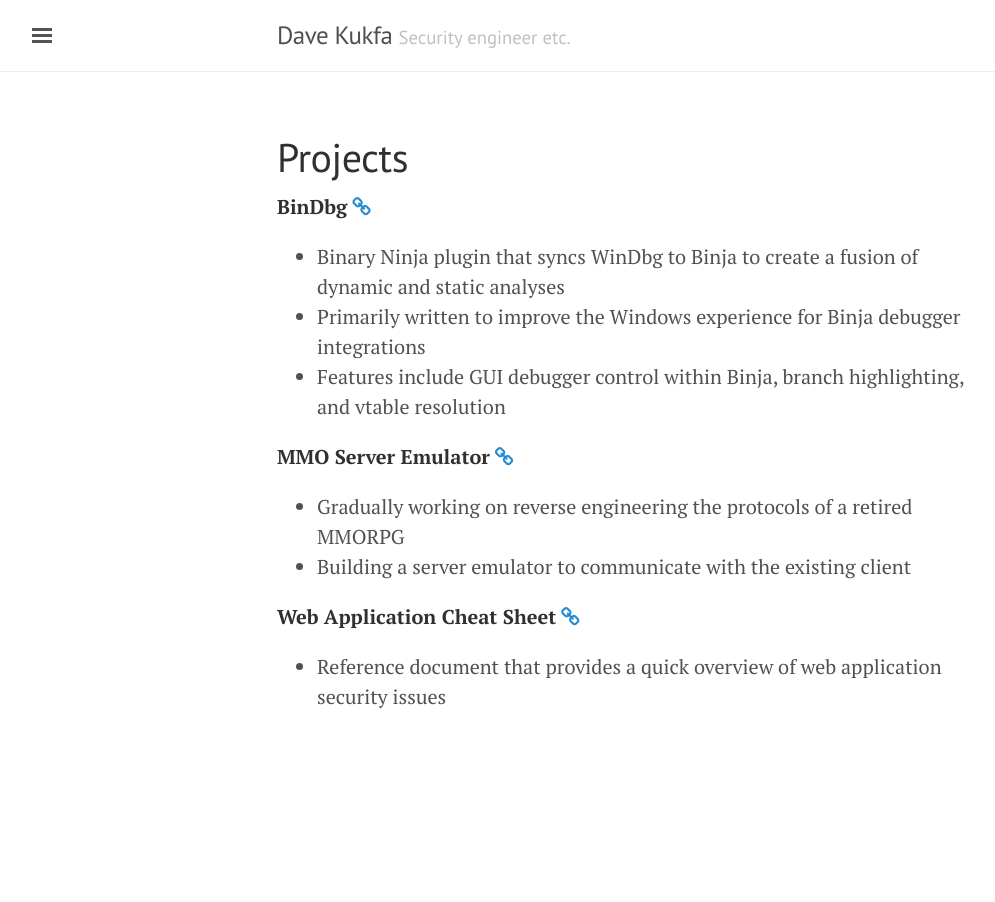
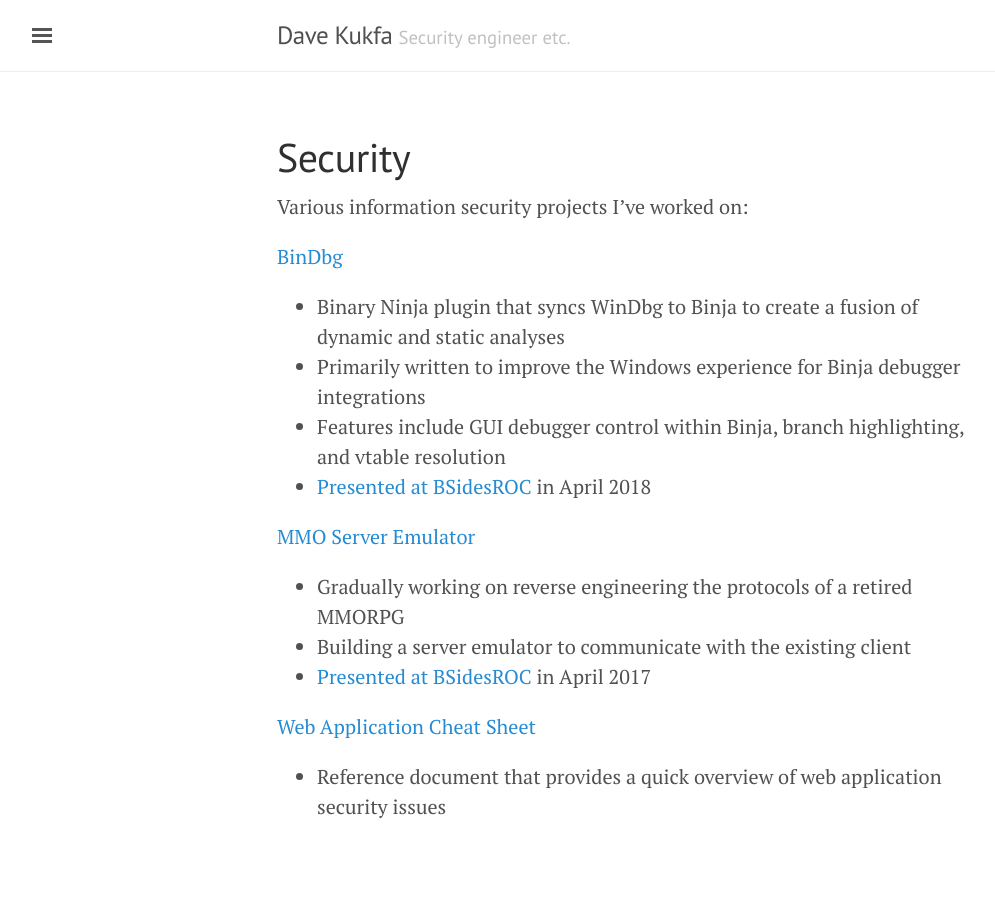
Before and after one commit to kukfa/kukfa.github.io, a Jekyll site: the page built from security/index.md, in a window 1280 px wide. Shown: the whole page, without its empty margins (3-998 px from the left). Built offline with Jekyll 4.4.1, drawn with Linux system fonts in a browser that asks for light colours; nearby versions of some CDN libraries.

Commit message:
Consolidate infosec section

```diff
--- a/projects.md
+++ b/security/index.md
@@ -1,19 +1,23 @@
 ---
 layout: page
-title: Projects
+title: Security
 ---
 
-**BinDbg** <a href="https://github.com/kukfa/bindbg"><i class="fa fa-link"></i></a>
+Various information security projects I've worked on:
+
+[BinDbg](https://github.com/kukfa/bindbg)
 
 - Binary Ninja plugin that syncs WinDbg to Binja to create a fusion of dynamic and static analyses
 - Primarily written to improve the Windows experience for Binja debugger integrations
 - Features include GUI debugger control within Binja, branch highlighting, and vtable resolution
+- [Presented at BSidesROC](/resources/bsidesroc2018.pdf) in April 2018
 
-**MMO Server Emulator** <a href="https://github.com/kukfa/mmoserver"><i class="fa fa-link"></i></a>
+[MMO Server Emulator](https://github.com/kukfa/mmoserver)
 
 - Gradually working on reverse engineering the protocols of a retired MMORPG
 - Building a server emulator to communicate with the existing client
+- [Presented at BSidesROC](/resources/bsidesroc2017.pdf) in April 2017
 
-**Web Application Cheat Sheet** <a href="/resources/web-application-cheat-sheet"><i class="fa fa-link"></i></a>
+[Web Application Cheat Sheet](/resources/web-application-cheat-sheet)
 
 - Reference document that provides a quick overview of web application security issues
```
Also changed, not shown: resources/index.md (deleted, +0 -28 lines).
